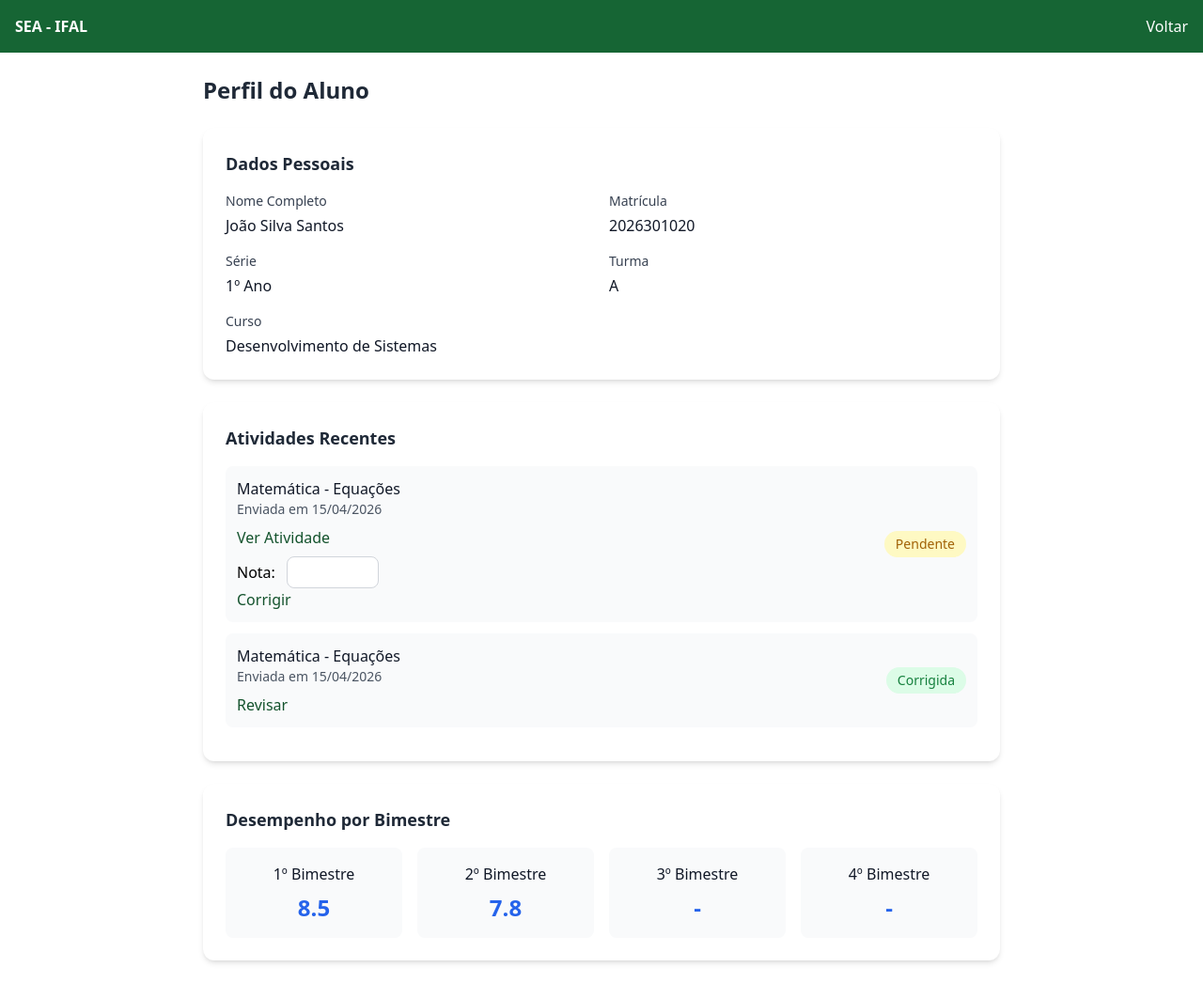
After one commit to Ualter-Lab/SEA, a Python web app: template templates/aluno.html in a window 1280 px wide. The commit adds this page. Shown: the whole page at 94% size. Run offline with Jinja, Linux system fonts and the light colour scheme; the template is opened without the code that fills it, so the values that code supplies are empty; some libraries are stand-ins or nearby versions.

Commit message:
Página do perfil do aluno, para o professor visualizar seu status e ajuste na página da lista de alunos da turma

```diff
--- /dev/null
+++ b/templates/aluno.html
@@ -0,0 +1,127 @@
+<!DOCTYPE html>
+<html lang="pt-BR">
+<head>
+    <meta charset="UTF-8">
+    <meta name="viewport" content="width=device-width, initial-scale=1.0">
+    <title>SEA - IFAL</title>
+        <script src="https://cdn.tailwindcss.com"></script>
+</head>
+<class="bg-gray-100 min-h-screen">
+    <!-- Navbar -->
+    <div class="bg-green-800 text-white p-4 flex justify-between">
+      <h1 class="font-bold">SEA - IFAL</h1>
+      <a href="turma.html" class="hover:underline">Voltar</a>
+    </div>
+
+    <div class="max-w-4xl mx-auto p-6">
+        <h2 class="text-2xl font-bold text-gray-800 mb-6">
+            Perfil do Aluno
+        </h2>
+
+        <!-- Informações do Aluno -->
+        <div class="bg-white p-6 rounded-xl shadow-md mb-6">
+            <h3 class="text-lg font-semibold text-gray-800 mb-4">
+                Dados Pessoais
+            </h3>
+
+            <div class="grid md:grid-cols-2 gap-4">
+                <div>
+                    <label class="block text-sm font-medium text-gray-700">Nome Completo</label>
+                    <p class="mt-1 text-gray-900">João Silva Santos</p>
+                </div>
+
+                <div>
+                    <label class="block text-sm font-medium text-gray-700">Matrícula</label>
+                    <p class="mt-1 text-gray-900">2026301020</p>
+                </div>
+
+                <div>
+                    <label class="block text-sm font-medium text-gray-700">Série</label>
+                    <p class="mt-1 text-gray-900">1º Ano</p>
+                </div>
+
+                <div>
+                    <label class="block text-sm font-medium text-gray-700">Turma</label>
+                    <p class="mt-1 text-gray-900">A</p>
+                </div>
+
+                <div class="md:col-span-2">
+                    <label class="block text-sm font-medium text-gray-700">Curso</label>
+                    <p class="mt-1 text-gray-900">Desenvolvimento de Sistemas</p>
+                </div>
+            </div>
+        </div>
+
+        <!-- Atividades Recentes -->
+        <div class="bg-white p-6 rounded-xl shadow-md mb-6">
+            <h3 class="text-lg font-semibold text-gray-800 mb-4">
+                Atividades Recentes
+            </h3>
+
+            <div class="space-y-3 mb-3">
+                <div class="flex justify-between items-center p-3 bg-gray-50 rounded-lg">
+                    <div>
+                        <h4 class="font-medium text-gray-900">Matemática - Equações</h4>
+                        <p class="text-sm mb-2 text-gray-600">Enviada em 15/04/2026</p>
+                        <a href="#" class="text-green-900 hover:underline">Ver Atividade</a>
+                        <br>
+                        <form action="" method="post" class="mt-2">
+                            <label for="nota">Nota:</label>
+                            <input type="number" id="nota" name="nota" min="0" max="10" class="ml-2 px-2 py-1 border border-gray-300 rounded-lg focus:outline-none focus:ring-2 focus:ring-green-600">
+                        </form>
+                        <a href="#" class="text-green-900 hover:underline">Corrigir</a>
+                    </div>
+                    <span class="px-3 py-1 bg-yellow-100 text-yellow-700 rounded-full text-sm">
+                        Pendente
+                    </span>
+
+                </div>
+            </div>
+
+            <div class="space-y-3 mb-3">
+                <div class="flex justify-between items-center p-3 bg-gray-50 rounded-lg">
+                    <div>
+                        <h4 class="font-medium text-gray-900">Matemática - Equações</h4>
+                        <p class="text-sm mb-2 text-gray-600">Enviada em 15/04/2026</p>
+                        <a href="#" class="text-green-900 hover:underline">Revisar</a>
+                    </div>
+                    <span class="px-3 py-1 bg-green-100 text-green-700 rounded-full text-sm">
+                        Corrigida
+                    </span>
+
+                </div>
+
+            </div>
+        </div>
+
+        <!-- Desempenho -->
+        <div class="bg-white p-6 rounded-xl shadow-md">
+            <h3 class="text-lg font-semibold text-gray-800 mb-4">
+                Desempenho por Bimestre
+            </h3>
+
+            <div class="grid md:grid-cols-4 gap-4">
+                <div class="text-center p-4 bg-gray-50 rounded-lg">
+                    <h4 class="font-medium text-gray-900">1º Bimestre</h4>
+                    <p class="text-2xl font-bold text-blue-600 mt-2">8.5</p>
+                </div>
+
+                <div class="text-center p-4 bg-gray-50 rounded-lg">
+                    <h4 class="font-medium text-gray-900">2º Bimestre</h4>
+                    <p class="text-2xl font-bold text-blue-600 mt-2">7.8</p>
+                </div>
+
+                <div class="text-center p-4 bg-gray-50 rounded-lg">
+                    <h4 class="font-medium text-gray-900">3º Bimestre</h4>
+                    <p class="text-2xl font-bold text-blue-600 mt-2">-</p>
+                </div>
+
+                <div class="text-center p-4 bg-gray-50 rounded-lg">
+                    <h4 class="font-medium text-gray-900">4º Bimestre</h4>
+                    <p class="text-2xl font-bold text-blue-600 mt-2">-</p>
+                </div>
+            </div>
+        </div>
+    </div>
+</body>
+</html>
--- a/templates/atividade.html
+++ b/templates/atividade.html
@@ -3,7 +3,7 @@
   <head>
     <meta charset="UTF-8" />
     <meta name="viewport" content="width=device-width, initial-scale=1.0" />
-    <title>Atividade</title>
+    <title>SEA - IFAL</title>
     <script src="https://cdn.tailwindcss.com"></script>
   </head>
 
--- a/templates/cadastro.html
+++ b/templates/cadastro.html
@@ -3,7 +3,7 @@
   <head>
     <meta charset="UTF-8" />
     <meta name="viewport" content="width=device-width, initial-scale=1.0" />
-    <title>Cadastro</title>
+    <title>SEA - IFAL</title>
     <script src="https://cdn.tailwindcss.com"></script>
   </head>
 
--- a/templates/estudante.html
+++ b/templates/estudante.html
@@ -3,7 +3,7 @@
   <head>
     <meta charset="UTF-8" />
     <meta name="viewport" content="width=device-width, initial-scale=1.0" />
-    <title>Área do Estudante</title>
+    <title>SEA - IFAL</title>
     <script src="https://cdn.tailwindcss.com"></script>
   </head>
 
--- a/templates/login.html
+++ b/templates/login.html
@@ -3,7 +3,7 @@
   <head>
     <meta charset="UTF-8" />
     <meta name="viewport" content="width=device-width, initial-scale=1.0" />
-    <title>Login</title>
+    <title>SEA - IFAL</title>
     <script src="https://cdn.tailwindcss.com"></script>
   </head>
 
```
Also changed, not shown: templates/dashboard.html (+5 -7 lines), templates/turma.html (+11 -19 lines).
